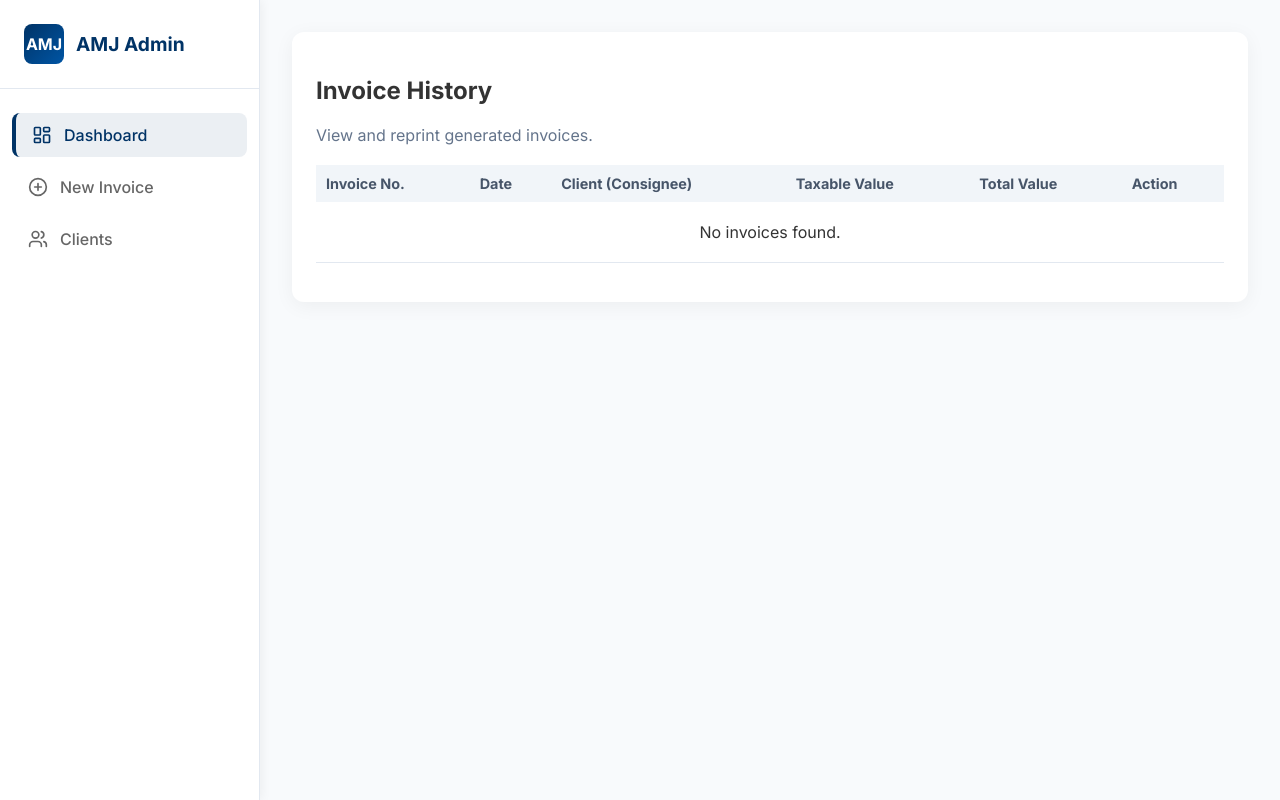
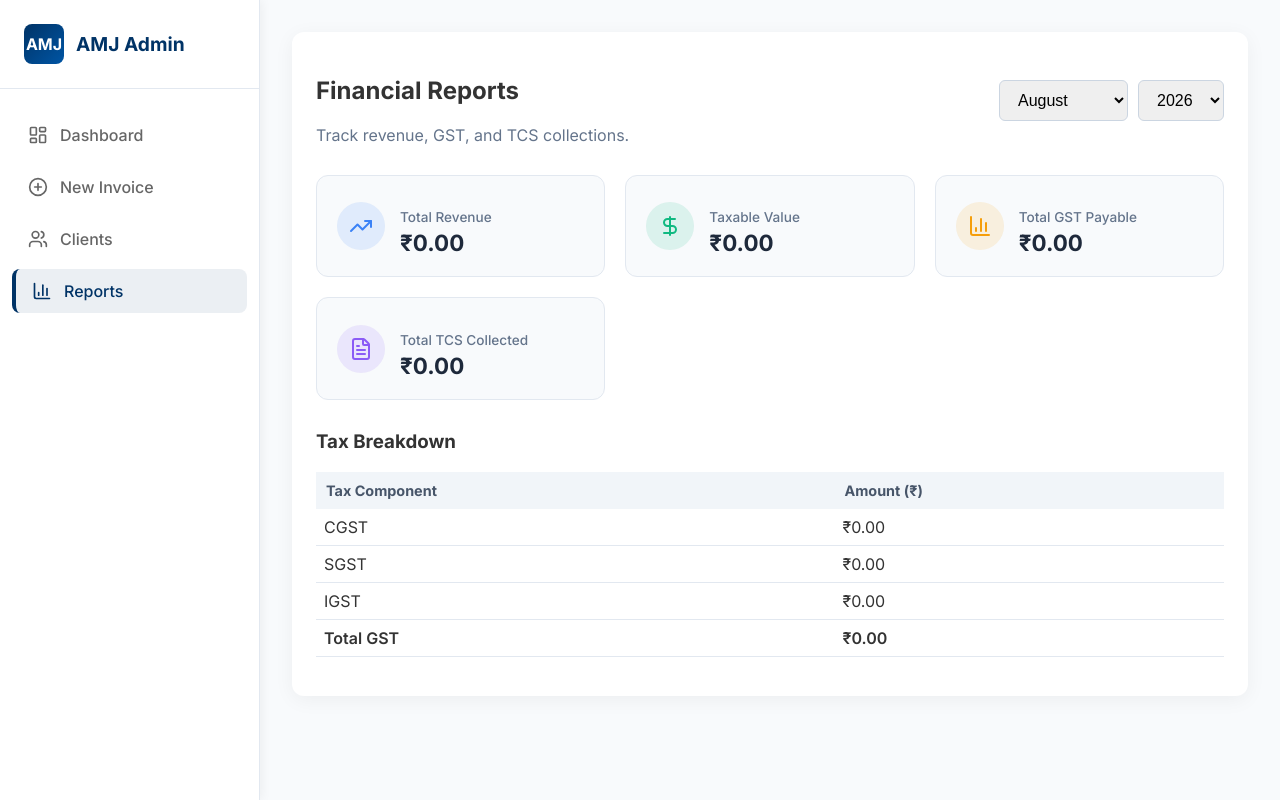
Before and after one commit to jeevanchandrashekhar31-a11y/amj-invoice, a React (Vite) app: page /reports in a window 1280 px wide. Before the commit this address led to /. Built offline with nearby package versions, Linux system fonts and the light colour scheme.

Commit message:
feat: add financial reports page for revenue and tax tracking

```diff
--- a/src/App.jsx
+++ b/src/App.jsx
@@ -4,6 +4,7 @@ import Layout from './components/Layout';
 import Dashboard from './pages/Dashboard';
 import NewInvoice from './pages/NewInvoice';
 import Clients from './pages/Clients';
+import Reports from './pages/Reports';
 
 function AppRoutes() {
   return (
@@ -12,6 +13,7 @@ function AppRoutes() {
         <Route index element={<Dashboard />} />
         <Route path="invoices/new" element={<NewInvoice />} />
         <Route path="clients" element={<Clients />} />
+        <Route path="reports" element={<Reports />} />
       </Route>
 
       <Route path="*" element={<Navigate to="/" />} />
--- a/src/components/Layout.jsx
+++ b/src/components/Layout.jsx
@@ -1,6 +1,6 @@
 import React from 'react';
 import { Outlet, Link, useLocation } from 'react-router-dom';
-import { FileText, Users, LayoutDashboard, PlusCircle } from 'lucide-react';
+import { FileText, Users, LayoutDashboard, PlusCircle, BarChart3 } from 'lucide-react';
 import './Layout.css';
 
 export default function Layout() {
@@ -10,6 +10,7 @@ export default function Layout() {
     { path: '/', label: 'Dashboard', icon: LayoutDashboard },
     { path: '/invoices/new', label: 'New Invoice', icon: PlusCircle },
     { path: '/clients', label: 'Clients', icon: Users },
+    { path: '/reports', label: 'Reports', icon: BarChart3 },
   ];
 
   return (
--- /dev/null
+++ b/src/pages/Reports.jsx
@@ -0,0 +1,109 @@
+import React, { useState, useEffect } from 'react';
+import { BarChart3, TrendingUp, DollarSign, FileText } from 'lucide-react';
+
+export default function Reports() {
+  const [invoices, setInvoices] = useState([]);
+  const [filteredInvoices, setFilteredInvoices] = useState([]);
+  const [selectedMonth, setSelectedMonth] = useState(new Date().getMonth());
+  const [selectedYear, setSelectedYear] = useState(new Date().getFullYear());
+
+  useEffect(() => {
+    const stored = localStorage.getItem('invoices');
+    if (stored) {
+      setInvoices(JSON.parse(stored));
+    }
+  }, []);
+
+  useEffect(() => {
+    // Filter invoices by selected month and year
+    const filtered = invoices.filter(inv => {
+      if (!inv.invoiceDate) return false;
+      const d = new Date(inv.invoiceDate);
+      return d.getMonth() === selectedMonth && d.getFullYear() === selectedYear;
+    });
+    setFilteredInvoices(filtered);
+  }, [invoices, selectedMonth, selectedYear]);
+
+  // Calculate totals
+  const metrics = filteredInvoices.reduce((acc, inv) => {
+    const t = inv.totals || {};
+    acc.revenue += parseFloat(t.invoiceTotal || 0);
+    acc.taxable += parseFloat(t.totalTaxableValue || 0);
+    acc.cgst += parseFloat(t.cgst || 0);
+    acc.sgst += parseFloat(t.sgst || 0);
+    acc.igst += (parseFloat(t.igst) || parseFloat(t.gst) || 0); // fallback for older structure
+    acc.tcs += parseFloat(t.tcs || 0);
+    return acc;
+  }, { revenue: 0, taxable: 0, cgst: 0, sgst: 0, igst: 0, tcs: 0 });
+
+  const totalGst = metrics.cgst + metrics.sgst + metrics.igst;
+
+  const months = ['January', 'February', 'March', 'April', 'May', 'June', 'July', 'August', 'September', 'October', 'November', 'December'];
+  const years = Array.from({length: 5}, (_, i) => new Date().getFullYear() - i);
+
+  return (
+    <div className="reports-container">
+      <div className="premium-card">
+        <div style={{display: 'flex', justifyContent: 'space-between', alignItems: 'center', marginBottom: '30px', flexWrap: 'wrap', gap: '15px'}}>
+          <div>
+            <h2>Financial Reports</h2>
+            <p className="text-muted" style={{margin: 0}}>Track revenue, GST, and TCS collections.</p>
+          </div>
+          <div style={{display: 'flex', gap: '10px'}}>
+            <select className="form-control" style={{width: 'auto', margin: 0}} value={selectedMonth} onChange={e => setSelectedMonth(parseInt(e.target.value))}>
+              {months.map((m, i) => <option key={i} value={i}>{m}</option>)}
+            </select>
+            <select className="form-control" style={{width: 'auto', margin: 0}} value={selectedYear} onChange={e => setSelectedYear(parseInt(e.target.value))}>
+              {years.map(y => <option key={y} value={y}>{y}</option>)}
+            </select>
+          </div>
+        </div>
+
+        <div style={{display: 'grid', gridTemplateColumns: 'repeat(auto-fit, minmax(220px, 1fr))', gap: '20px', marginBottom: '30px'}}>
+          <MetricCard title="Total Revenue" amount={metrics.revenue} icon={TrendingUp} color="#3b82f6" />
+          <MetricCard title="Taxable Value" amount={metrics.taxable} icon={DollarSign} color="#10b981" />
+          <MetricCard title="Total GST Payable" amount={totalGst} icon={BarChart3} color="#f59e0b" />
+          <MetricCard title="Total TCS Collected" amount={metrics.tcs} icon={FileText} color="#8b5cf6" />
+        </div>
+
+        <h3>Tax Breakdown</h3>
+        <table className="items-table" style={{marginTop: '15px'}}>
+          <thead>
+            <tr>
+              <th>Tax Component</th>
+              <th>Amount (₹)</th>
+            </tr>
+          </thead>
+          <tbody>
+            <tr><td>CGST</td><td>₹{metrics.cgst.toFixed(2)}</td></tr>
+            <tr><td>SGST</td><td>₹{metrics.sgst.toFixed(2)}</td></tr>
+            <tr><td>IGST</td><td>₹{metrics.igst.toFixed(2)}</td></tr>
+            <tr className="bold"><td>Total GST</td><td>₹{totalGst.toFixed(2)}</td></tr>
+          </tbody>
+        </table>
+      </div>
+    </div>
+  );
+}
+
+function MetricCard({ title, amount, icon: Icon, color }) {
+  return (
+    <div style={{
+      backgroundColor: '#f8fafc',
+      padding: '20px',
+      borderRadius: '12px',
+      border: '1px solid #e2e8f0',
+      display: 'flex',
+      alignItems: 'center',
+      gap: '15px'
+    }}>
+      <div style={{backgroundColor: `${color}20`, padding: '12px', borderRadius: '50%', color: color, display: 'flex'}}>
+        <Icon size={24} />
+      </div>
+      <div>
+        <p className="text-muted" style={{fontSize: '0.85rem', marginBottom: '4px', fontWeight: '500'}}>{title}</p>
+        <h3 style={{margin: 0, fontSize: '1.4rem', color: '#1e293b'}}>₹{amount.toFixed(2)}</h3>
+      </div>
+    </div>
+  );
+}
```
